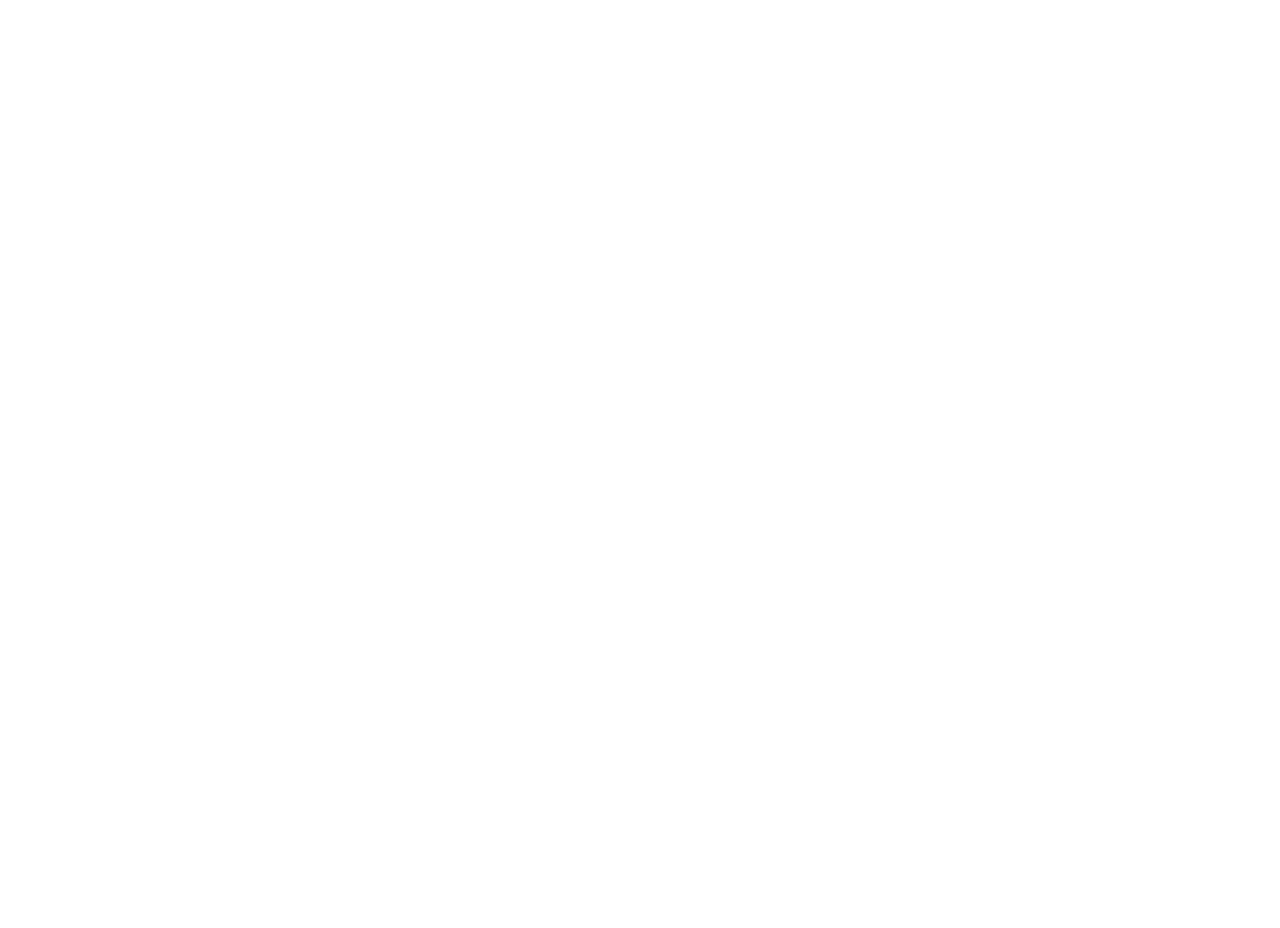
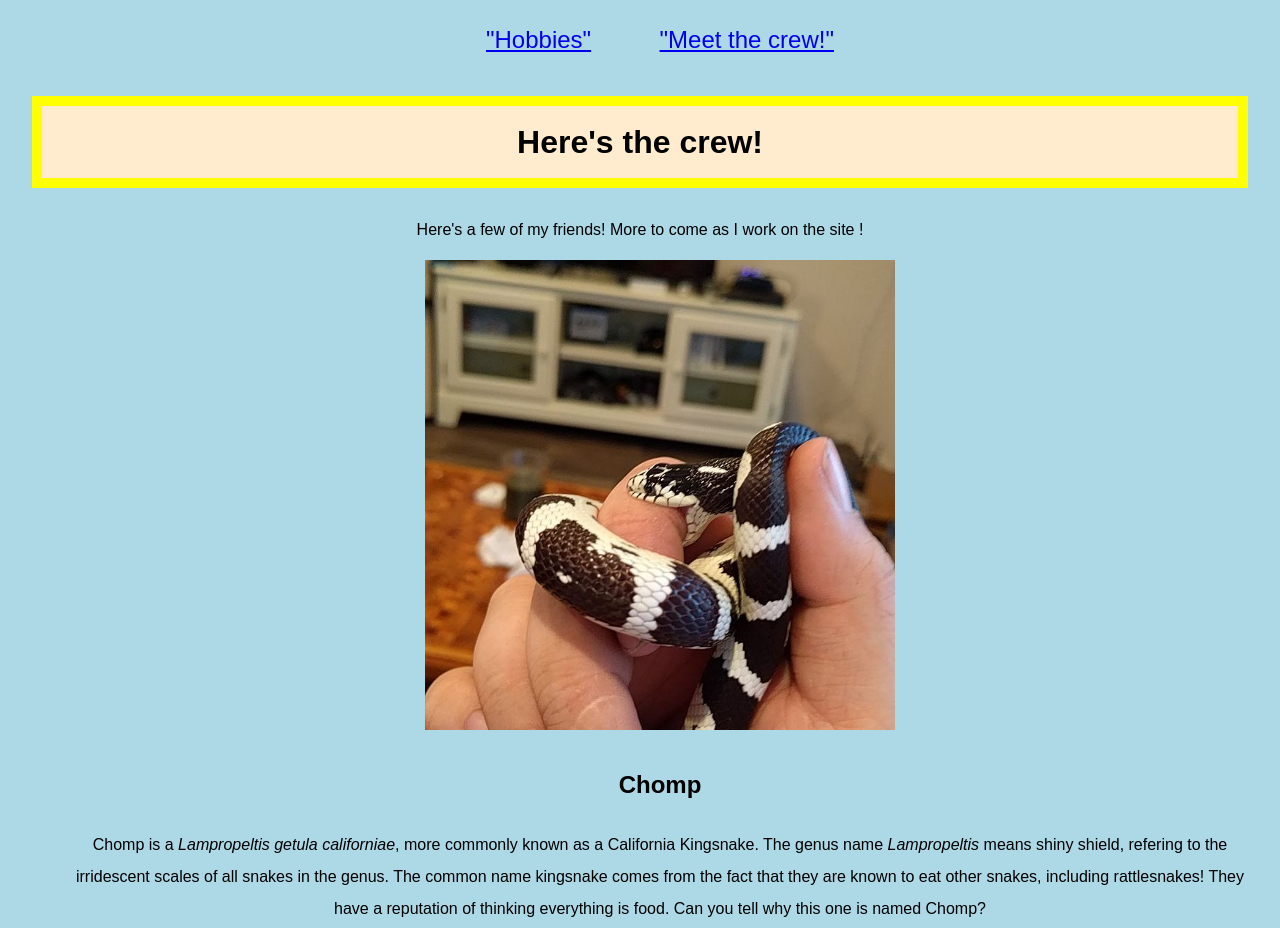
Before and after one commit to gabeo14/hobbies, a website: page public/Meet-the-crew.html in a window 1280 px wide. Shown: the top 928 px of the page. Before the commit the page ends 800 px from the top, so only its background shows below. Drawn offline with Linux system fonts and the light colour scheme.

Commit message:
Added nav links and images.  Some css

```diff
--- a/public/Meet-the-crew.html
+++ b/public/Meet-the-crew.html
@@ -9,6 +9,45 @@
 </head>
 
 <body>
+    <header>
+        <nav>
+            <ul class="nav-list">
+                <li>
+                    <a href="./index.html">"Hobbies"</a>
+                </li>
+                <li>
+                    <a href="Meet-the-crew.html">"Meet the crew!"</a>
+                </li>
+            </ul>
+        </nav>
+    </header>
+
+    <h1>Here's the crew!</h1>
+    <p>
+        Here's a few of my friends! More to come as I work on the site !
+    </p>
+
+    <ul class="crew-list">
+        <li>
+            <img alt="California King Snake" src="./images/chomp.jpg">
+            <h2>
+                Chomp
+            </h2>
+            Chomp is a <em>Lampropeltis getula californiae</em>, more commonly known as a California Kingsnake. The genus
+            name
+            <em>Lampropeltis</em> means shiny shield, refering to the irridescent scales of all snakes in the genus. The
+            common name kingsnake comes from the fact that they are known to eat other snakes, including rattlesnakes! They
+            have a reputation of thinking everything is food. Can you tell why this one is named Chomp?
+        </li>
+        <li>
+            <img alt="Fire Skink" src="./images/bart.jpg">
+            <h2>Bartholomew Lizardo McMullen</h2>
+        </li>
+        <li>
+            <img alt="Kitty Cat" src="./images/ember.jpg">
+            <h2>Ember</h2>
+        </li>
+    </ul>
 
 </body>
 
--- a/public/screen.css
+++ b/public/screen.css
@@ -1,25 +1,44 @@
 html {
   height: 100%;
 }
+
+header {
+/*  position: fixed;
+  top: 0;
+  left: 0;
+*/}
 
 body {
   margin: 0;
   min-height: 100%;
   font: 16px / 1 sans-serif;
+  background-color: lightblue;
 }
 
 p {
-  color: red;
+  margin: 20px auto;
+  width: 60%;
+  text-align: center;
+  line-height: 1.250em;
+  color: solid blue;
+}
+
+ul {
+  text-align: center;
+  list-style-type: none;
+}
+
+li {
+  margin: 1em 2em;
+  line-height: 2;
 }
 
 h1 {
   margin: 1em;
-  border: 10px solid green;
+  border: 10px solid yellow;
+  background-color: blanchedalmond;
   padding: 20px;
-}
-
-.hobbies {
-  border: 10px solid red;
+  text-align: center;
 }
 
 a {
@@ -30,6 +49,21 @@ a:hover {
   border: 1px solid orange;
 }
 
-ul {
-  list-style: square;
+.crew-list img {
+  width: 40%;
+
 }
+
+footer {
+  margin-top: 6em;
+  margin-bottom: 0;;
+  text-align: center
+}
+
+.hobbies {
+  border: 10px solid red;
+}
+
+.nav-list li {
+  display: inline;
+}
```
Also changed, not shown: public/index.html (+16 -1 lines), public/images/bart.jpg (added), public/images/chomp.jpg (added), public/images/ember.jpg (added).
